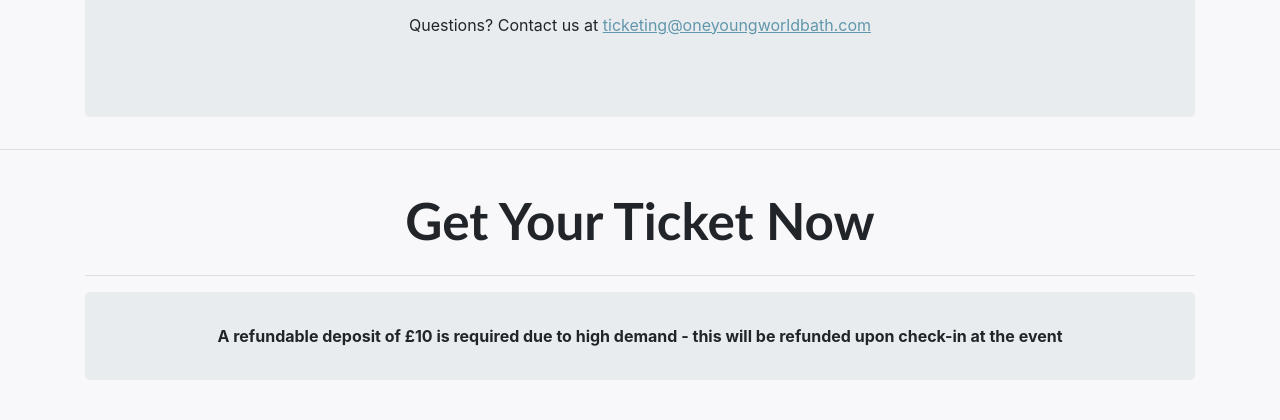
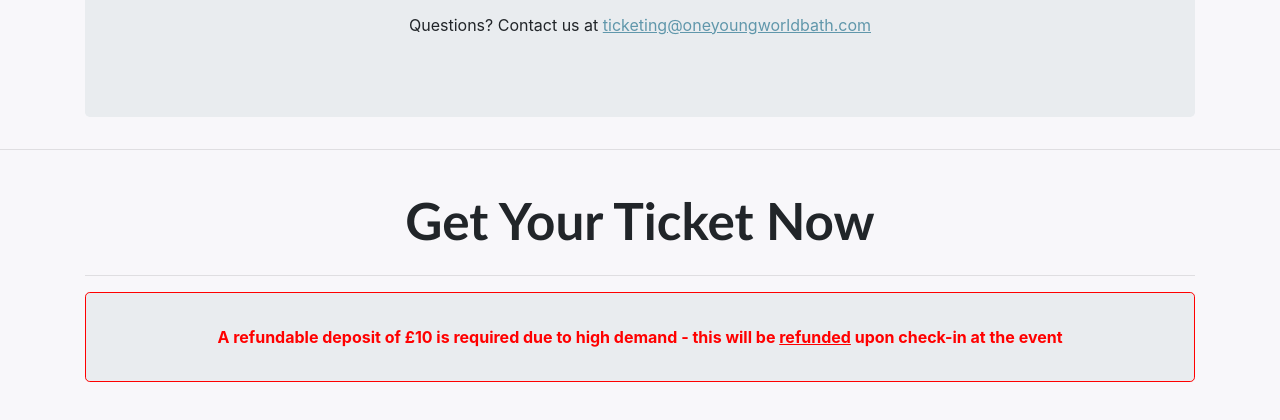
Before and after one commit to joe-lynch/oneyoungworldbath, a plain HTML site: page index.html in a window 1280 px wide. Shown: the part 3058-3478 px from the top of the page. Drawn offline with nearby package versions, Linux system fonts and the light colour scheme; grey boxes are pictures that could not be loaded.

Commit message:
Add files via upload

```diff
--- a/index.html
+++ b/index.html
@@ -314,7 +314,7 @@
                     <hr>
 
                      <div class="text-center deposit_text">
-                        <p><strong>A refundable deposit of &#163;10 is required due to high demand - this will be refunded upon check-in at the event</strong></p>
+                        <p class="refund_text"><strong>A refundable deposit of &#163;10 is required due to high demand - this will be <u>refunded</u> upon check-in at the event</strong></p>
                     </div>
 
 
--- a/main.css
+++ b/main.css
@@ -137,9 +137,14 @@
           border-radius: .3rem;
           margin-bottom: 2rem;
           padding: 2rem 0rem 1rem;
+          border: 1px red solid;
         }
 
         .img-wrapper-healthdevelopmentpanel img{
           height:255px;
           width:255px;
         }
+
+        .refund_text{
+          color:red;
+        }
```
